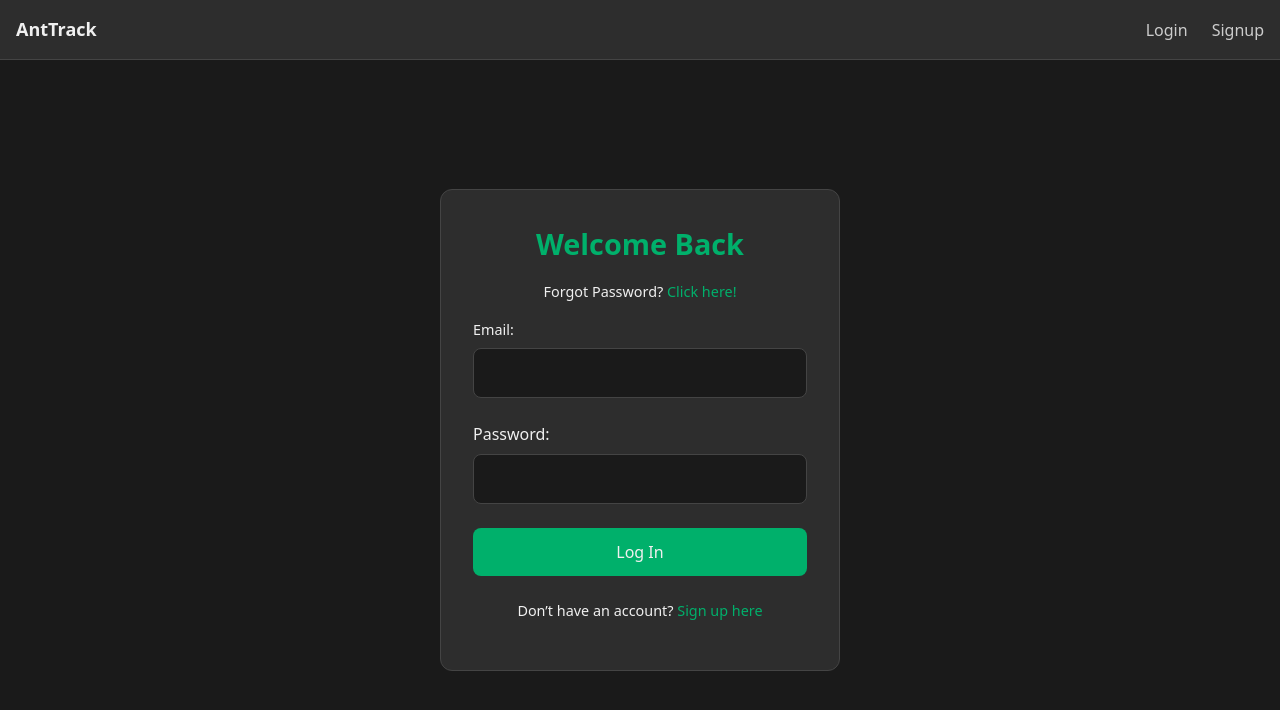
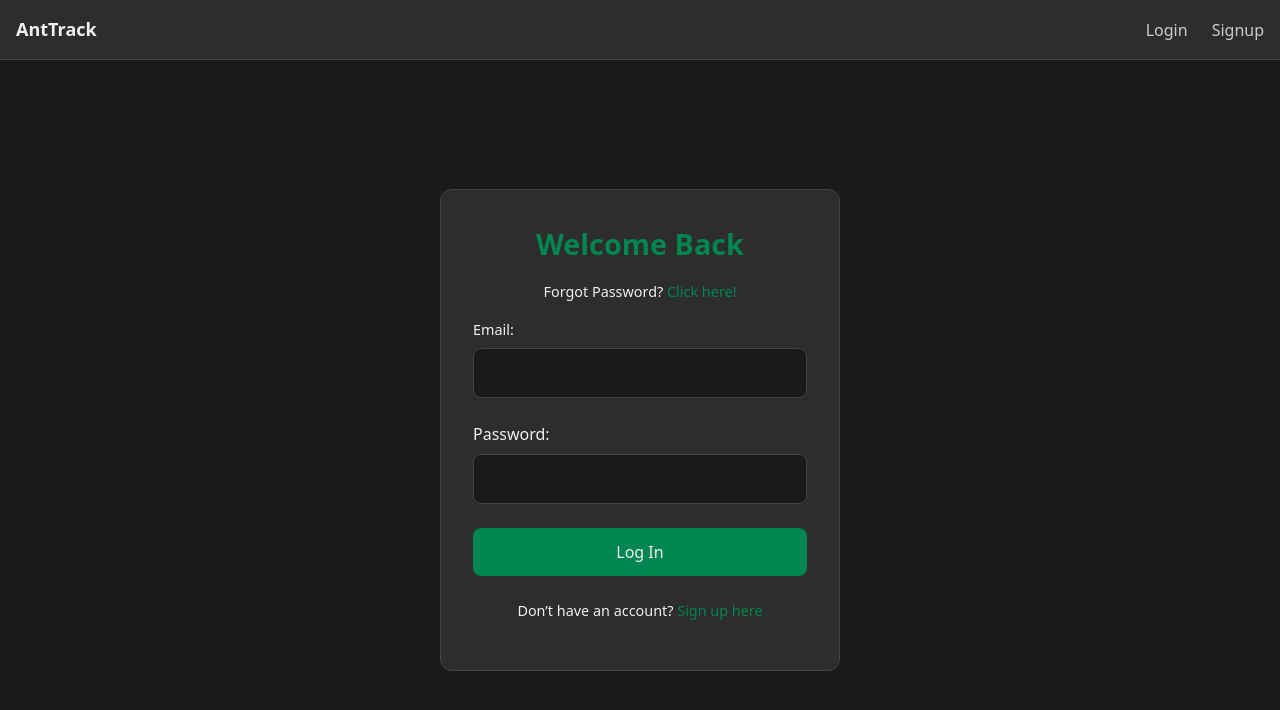
Before and after one commit to antonclayton/finance-tracker, a Next.js app: page /login in a window 1280 px wide. Shown: the top 710 px of the page. Built offline with nearby package versions, Linux system fonts and the light colour scheme; no server answers.

Commit message:
add styling to AddTransaction and ImportFromCSV buttons; add padding to pages; create general resusable header

```diff
--- a/src/app/globals.css
+++ b/src/app/globals.css
@@ -4,7 +4,7 @@
   /* Dark Theme */
   --bg-color: #1a1a1a;
   --text-color: #f0f0f0;
-  --primary-accent: #00b06b;
+  --primary-accent: #018651;
   --secondary-accent: #6d28d9;
   --navbar-bg: #2d2d2d;
   --navbar-border: #444;
--- a/src/app/layout.module.css
+++ b/src/app/layout.module.css
@@ -9,4 +9,5 @@
   display: flex;
   overflow-y: auto;
   flex-direction: column;
+  padding: 2rem 4rem;
 }
--- a/src/app/protected/transactions/TransactionsPage.module.css
+++ b/src/app/protected/transactions/TransactionsPage.module.css
@@ -0,0 +1,24 @@
+.container {
+    display: flex;
+    flex-direction: column;
+    gap: 1.5rem;
+}
+
+.actionsRow {
+    display: flex;
+    gap: 1rem;
+    align-items: center;
+    flex-wrap: wrap;
+}
+
+.contentGrid {
+    display: grid;
+    grid-template-columns: 2fr 1fr;
+    gap: 1.5rem;
+}
+
+@media (max-width: 900px) {
+    .contentGrid {
+        grid-template-columns: 1fr;
+    }
+}
--- a/src/app/protected/transactions/components/AddTransaction/AddTransaction.module.css
+++ b/src/app/protected/transactions/components/AddTransaction/AddTransaction.module.css
@@ -0,0 +1,23 @@
+.button {
+  display: inline-flex;
+  align-items: center;
+  justify-content: center;
+  gap: 0.5rem;
+  padding: 0.6rem 1rem;
+  border-radius: 8px;
+  border: 1px solid transparent;
+  background: var(--primary-accent);
+  color: var(--text-color);
+  font-weight: 600;
+  cursor: pointer;
+  transition: transform 120ms ease, opacity 120ms ease, box-shadow 120ms ease;
+}
+
+.button:hover {
+  opacity: 0.95;
+  box-shadow: 0 2px 10px rgba(0,0,0,0.25);
+}
+
+.button:active {
+  transform: translateY(1px);
+}
--- a/src/app/protected/transactions/components/AddTransaction/AddTransaction.tsx
+++ b/src/app/protected/transactions/components/AddTransaction/AddTransaction.tsx
@@ -1,8 +1,9 @@
 import React from 'react'
+import styles from './AddTransaction.module.css'
 
 const AddTransaction = () => {
   return (
-    <div>AddTransaction</div>
+    <button type="button" className={styles.button}>Add Transaction</button>
   )
 }
 
--- a/src/app/protected/transactions/components/AddTransaction/AddTransactionModal.tsx
+++ b/src/app/protected/transactions/components/AddTransaction/AddTransactionModal.tsx
@@ -1,29 +1,8 @@
 import React from 'react'
 
-type AddTransactionModalProps = {
-  isOpen?: boolean
-  onClose?: () => void
-  children?: React.ReactNode
-}
-
-const AddTransactionModal: React.FC<AddTransactionModalProps> = ({
-  isOpen = false,
-  onClose,
-  children,
-}) => {
-  if (!isOpen) return null
-
+const AddTransactionModal = () => {
   return (
-    <div role="dialog" aria-modal="true">
-      <div>
-        {children || 'AddTransactionModal'}
-        {onClose && (
-          <button type="button" onClick={onClose} aria-label="Close">
-            Close
-          </button>
-        )}
-      </div>
-    </div>
+    <div>AddTransactionModal</div>
   )
 }
 
--- a/src/app/protected/transactions/components/ImportFromCSV/ImportFromCSV.module.css
+++ b/src/app/protected/transactions/components/ImportFromCSV/ImportFromCSV.module.css
@@ -0,0 +1,23 @@
+.button {
+  display: inline-flex;
+  align-items: center;
+  justify-content: center;
+  gap: 0.5rem;
+  padding: 0.6rem 1rem;
+  border-radius: 8px;
+  border: 1px solid transparent;
+  background: var(--secondary-accent);
+  color: var(--text-color);
+  font-weight: 600;
+  cursor: pointer;
+  transition: transform 120ms ease, opacity 120ms ease, box-shadow 120ms ease;
+}
+
+.button:hover {
+  opacity: 0.95;
+  box-shadow: 0 2px 10px rgba(0,0,0,0.25);
+}
+
+.button:active {
+  transform: translateY(1px);
+}
--- a/src/app/protected/transactions/components/ImportFromCSV/ImportFromCSV.tsx
+++ b/src/app/protected/transactions/components/ImportFromCSV/ImportFromCSV.tsx
@@ -1,8 +1,9 @@
 import React from 'react'
+import styles from './ImportFromCSV.module.css'
 
 const ImportFromCSV = () => {
   return (
-    <div>ImportFromCSV</div>
+    <button type="button" className={styles.button}>Import From CSV</button>
   )
 }
 
--- a/src/app/protected/transactions/page.tsx
+++ b/src/app/protected/transactions/page.tsx
@@ -1,19 +1,20 @@
 import React from "react";
 import Header from "../../../components/general/Header/Header";
 import { AddTransaction, ImportFromCSV, RunningTotal, TransactionList } from "./components";
+import styles from './TransactionsPage.module.css'
 
 const Transactions = () => {
-  return <div>
+  return <div className={styles.container}>
     <Header title="Transactions" />
 
     {/*Add Transaction and Import from CSV */}
-    <div>
+    <div className={styles.actionsRow}>
       <AddTransaction />
       <ImportFromCSV />
     </div>
 
     {/*Transaction List and Running Total */}
-    <div>
+    <div className={styles.contentGrid}>
       <TransactionList />
       <RunningTotal />
     </div>
--- a/src/components/general/Header/Header.module.css
+++ b/src/components/general/Header/Header.module.css
@@ -0,0 +1,15 @@
+.header {
+  margin: 24px 0 16px;
+  padding-bottom: 8px;
+  border-bottom: 1px solid var(--navbar-border);
+}
+
+.title {
+  margin: 0;
+  color: var(--text-color);
+  font-weight: 700;
+  line-height: 1.2;
+  letter-spacing: 0.3px;
+  /* Responsive large heading */
+  font-size: clamp(1.75rem, 2.5vw + 1rem, 2.5rem);
+}
--- a/src/components/general/Header/Header.tsx
+++ b/src/components/general/Header/Header.tsx
@@ -1,9 +1,10 @@
 import React from 'react'
+import styles from './Header.module.css'
 
 const Header = ({title}: {title: string}) => {
   return (
-    <div>
-        <h1>{title}</h1>
+    <div className={styles.header}>
+        <h1 className={styles.title}>{title}</h1>
     </div>
   )
 }
```
